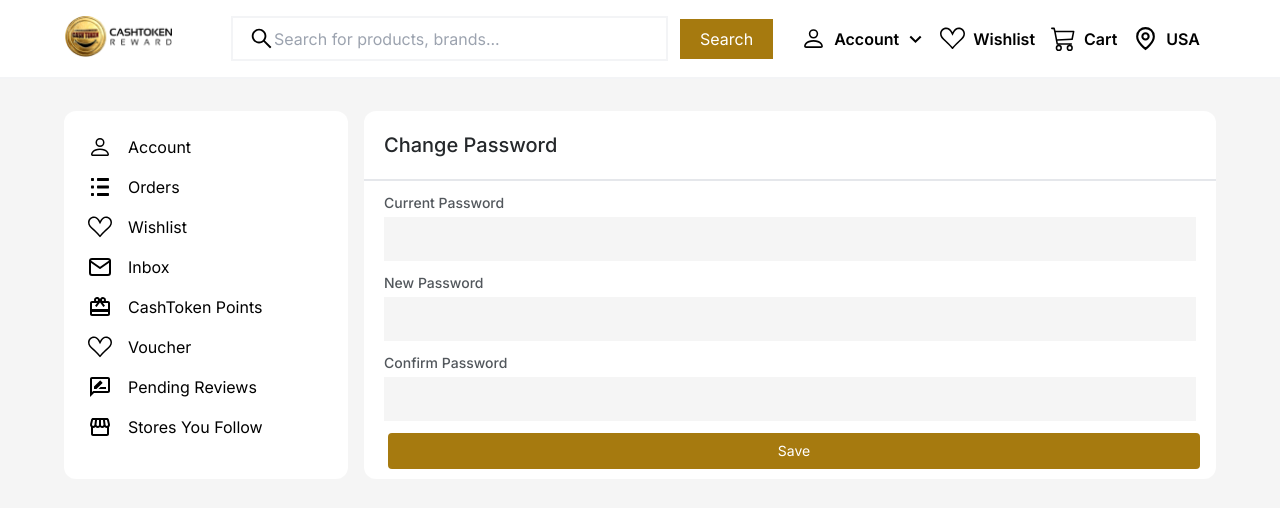
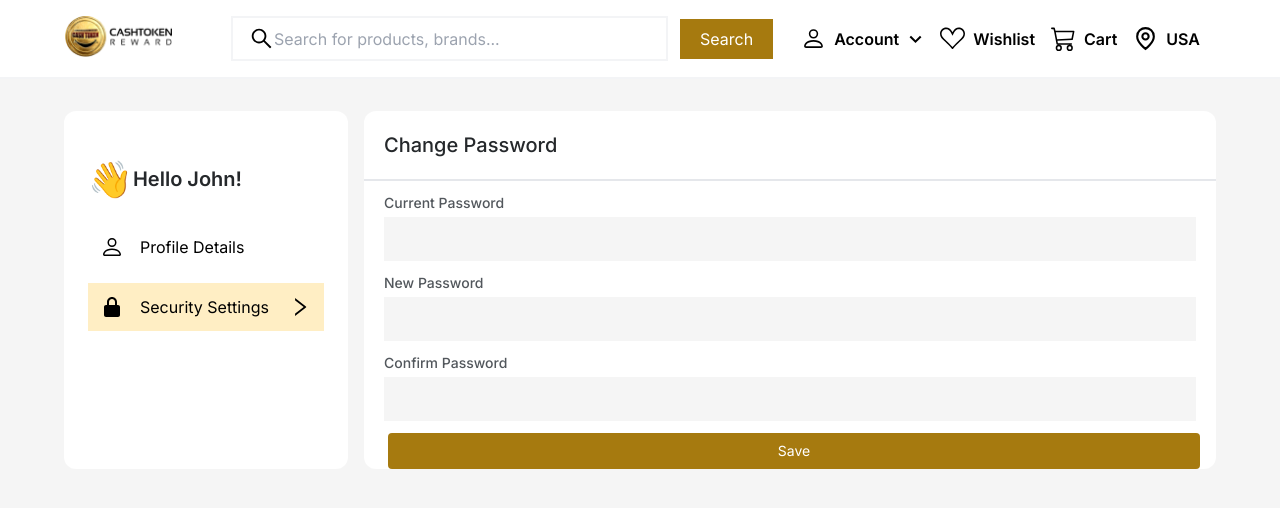
Before and after one commit to OdebisiidowuSolomon/CashToken-Web-Site, a Next.js app: page /change-password in a window 1280 px wide. Shown: the top 508 px of the page. Built offline with nearby package versions, Linux system fonts and the light colour scheme.

Commit message:
added files

```diff
--- a/app/change-password/page.tsx
+++ b/app/change-password/page.tsx
@@ -1,14 +1,14 @@
 import React from "react";
 import MarketPlaceNavBar from "../marketplace/MarketPlaceNavBar";
-import AcctLeft from "../user-account-home/AcctLeft";
 import AcctChangePasswordRight from "./AcctChangePasswordRight";
+import ManageAcctLeft from "../profile-details/ManageAcctLeft";
 
 function page() {
   return (
     <div className="bg-siteBG">
       <MarketPlaceNavBar />
       <div className="flex-col 804xl:flex-row px-3 804xl:px-16 pt-8 pb-16 flex gap-4">
-        <AcctLeft activeTab="" />
+      <ManageAcctLeft activeTab="change-password" />
         <AcctChangePasswordRight />
       </div>
     </div>
--- a/app/marketplace/MarketPlaceNavBar.tsx
+++ b/app/marketplace/MarketPlaceNavBar.tsx
@@ -5,6 +5,7 @@
 import { BsPerson, BsListUl, BsSuitHeart, BsCart3 } from "react-icons/bs";
 import { GrLocation } from "react-icons/gr";
 import { CustomImageContain } from "../product-detail/ProdLeftContainer";
+import Link from "next/link";
 
 function MarketPlaceNavBar() {
   return (
@@ -29,15 +30,28 @@
               </button>
             </div>
             <div className="1100xl:flex hidden">
-              <MPNavbarIconItem dropdown Icon={BsPerson} title="Account" />
-              <MPNavbarIconItem Icon={BsSuitHeart} title="Wishlist" />
-              <MPNavbarIconItem Icon={BsCart3} title="Cart" />
-              <MPNavbarIconItem Icon={GrLocation} title="USA" />
+              <MPNavbarIconItem
+                path="user-account-home"
+                dropdown
+                Icon={BsPerson}
+                title="Account"
+              />
+              <MPNavbarIconItem
+                path="user-account-wishlist"
+                Icon={BsSuitHeart}
+                title="Wishlist"
+              />
+              <MPNavbarIconItem path="cart" Icon={BsCart3} title="Cart" />
+              <MPNavbarIconItem path="" Icon={GrLocation} title="USA" />
             </div>
             <div className="flex 1100xl:hidden ml-auto items-center gap-3">
               <AiOutlineSearch size={24} />
-              <BsPerson size={24} />
-              <BsCart3 size={24} />
+              <Link href={'Account'}>
+                <BsPerson size={24} />
+              </Link>
+              <Link href={'Cart'}>
+                <BsCart3 size={24} />
+              </Link>
             </div>
           </div>
         </>
@@ -52,16 +66,20 @@
   Icon,
   title,
   dropdown = false,
+  path,
 }: {
   Icon: IconType;
   title: string;
   dropdown?: boolean;
+  path: string;
 }) => {
   return (
     <div className="flex items-center mr-3">
       <Icon size={25} />
       <div className="flex items-center ml-2">
-        <p className="mr-1 font-semibold">{title}</p>
+        <Link href={path} className="mr-1 font-semibold">
+          {title}
+        </Link>
         {dropdown && <BiChevronDown size={25} />}
       </div>
     </div>
--- /dev/null
+++ b/app/profile-details/ManageAcctLeft.tsx
@@ -0,0 +1,82 @@
+"use client";
+
+import React, { useState } from "react";
+import COLORS from "../Constants/COLORS";
+import { IconType } from "react-icons";
+import { BsPerson } from "react-icons/bs";
+import Link from "next/link";
+import {BiSolidLockAlt } from "react-icons/bi";
+import { AiOutlineRight } from "react-icons/ai";
+
+function ManageAcctLeft({ activeTab }: { activeTab: string }) {
+  const ManageAcctLeftItem = ({
+    Icon,
+    title,
+    active,
+    path,
+    showDownBtn = false,
+    onPress,
+  }: {
+    Icon: IconType;
+    title: string;
+    active?: boolean;
+    path: string;
+    showDownBtn?: boolean;
+    onPress?: () => void;
+  }) => {
+    return (
+      <Link href={path} onClick={onPress}>
+        <div
+          className={`flex items-center gap-4 mb-3 p-3 ${active && "bg-light"}`}
+        >
+          <Icon className="text-2xl" color={COLORS.black} />
+          <p className={`text-black`}>{title}</p>
+          {showDownBtn && (
+            <AiOutlineRight className="text-2xl ml-auto" color={COLORS.black} />
+          )}
+        </div>
+      </Link>
+    );
+  };
+
+  const [showAlt, setShowAlt] = useState(false);
+
+  return (
+    <div className="flex-[0.25] flex-shrink-0 bg-white rounded-xl">
+      <div className="p-6">
+        <div className="flex items-center my-6">
+          <p className="text-4xl text-center">👋</p>
+          <p className="text-xl font-semibold text-grayBlack">Hello John!</p>
+        </div>
+        <ManageAcctLeftItem
+          Icon={BsPerson}
+          title="Profile Details"
+          active={activeTab === "profile-details"}
+          path="profile-details"
+        />
+        <div>
+          <ManageAcctLeftItem
+            Icon={BiSolidLockAlt}
+            title="Security Settings"
+            active={activeTab === "change-password"}
+            path="change-password"
+            showDownBtn
+            onPress={() => setShowAlt((e) => !e)}
+          />
+          {showAlt && (
+            <div className="flex flex-col px-5">
+              <Link href={"change-password"} className="text-black mb-4">
+                Change Password
+              </Link>
+              <Link href={"delete-account"} className="text-black mb-4">
+                Delete Account
+              </Link>
+            </div>
+          )}{" "}
+        </div>
+      </div>
+    </div>
+  );
+}
+
+export default ManageAcctLeft;
--- a/app/profile-details/page.tsx
+++ b/app/profile-details/page.tsx
@@ -2,13 +2,14 @@
 import MarketPlaceNavBar from "../marketplace/MarketPlaceNavBar";
 import AcctLeft from "../user-account-home/AcctLeft";
 import AcctProfileDetailsRight from "./AcctProfileDetailsRight";
+import ManageAcctLeft from "./ManageAcctLeft";
 
 function page() {
   return (
     <div className="bg-siteBG">
       <MarketPlaceNavBar />
       <div className="flex-col 1100xl:flex-row px-3 1100xl:px-16 pt-8 pb-16 flex gap-4">
-        <AcctLeft activeTab="" />
+        <ManageAcctLeft activeTab="profile-details" />
         <AcctProfileDetailsRight />
       </div>
     </div>
--- a/app/user-account-home/AcctLeft.tsx
+++ b/app/user-account-home/AcctLeft.tsx
@@ -18,16 +18,16 @@
     Icon,
     title,
     active,
-    path
+    path,
   }: {
     Icon: IconType;
     title: string;
     active?: boolean;
-    path:string;
+    path: string;
   }) => {
     return (
-      <Link href={`/${path}`}>
-        <div className="flex items-center gap-4 mb-4">
+      <Link href={path}>
+        <div className="flex items-center gap-4 mb-5">
           <Icon
             className="text-2xl"
             color={active ? COLORS.primary : COLORS.black}
@@ -69,7 +69,7 @@
           Icon={MdCardGiftcard}
           title="CashToken Points"
           active={activeTab === "CashTokenPoints"}
-          path="user-account-Cashtoken"
+          path="user-account-cashtoken"
         />
         <AcctLeftItem
           Icon={BsSuitHeart}
@@ -90,6 +90,11 @@
           path="stores-you-follow"
         />
       </div>
+      <div className="p-4 pt-4 border border-gray-100">
+        <Link href={'profile-details'} className="my-2" >Manage Account</Link>
+        <p className="my-2">Address Book</p>
+        <p className="my-2">Become a Seller</p>
+      </div>
     </div>
   );
 }
--- a/app/user-account-home/page.tsx
+++ b/app/user-account-home/page.tsx
@@ -9,10 +9,10 @@
     <div className="bg-siteBG">
       <MarketPlaceNavBar />
       <div className="flex-col 804xl:flex-row px-3 804xl:px-16 pt-8 pb-16 flex gap-4">
-      <AcctLeft activeTab="Account" />
+        <AcctLeft activeTab="Account" />
         <AcctOverviewRight />
       </div>
-      <Footer/>
+      <Footer />
     </div>
   );
 }
--- a/app/user-account-orders/AcctOrdersRight.tsx
+++ b/app/user-account-orders/AcctOrdersRight.tsx
@@ -70,7 +70,7 @@
         )}
       </div>
       <div className="self-start w-[100%] flex-[0.30]">
-        <p className="font-medium text-primary text-right" onClick={handlePress}>
+        <p className="font-medium text-primary text-right cursor-pointer" onClick={handlePress}>
           {_orderDetail ? "Track Item" : "See Details"}
         </p>
       </div>
@@ -108,7 +108,7 @@
               Closed Orders
             </p>
           </div>
-          {id === 1 ? <TabItem handlePress={() => setShowDetails(true)} /> : <TabItem cancelled />}
+          {id === 1 ? <TabItem handlePress={() => setShowDetails(true)} /> : <TabItem handlePress={() => setShowDetails(true)} cancelled />}
         </div>
       ) : (
         <NoOrder />
--- a/app/user-account-wishlist/AcctWishListRight.tsx
+++ b/app/user-account-wishlist/AcctWishListRight.tsx
@@ -12,6 +12,7 @@
       </div>
       {true ? (
         <div>
+          <WishListProductItem />
           <WishListProductItem />
         </div>
       ) : (
```
